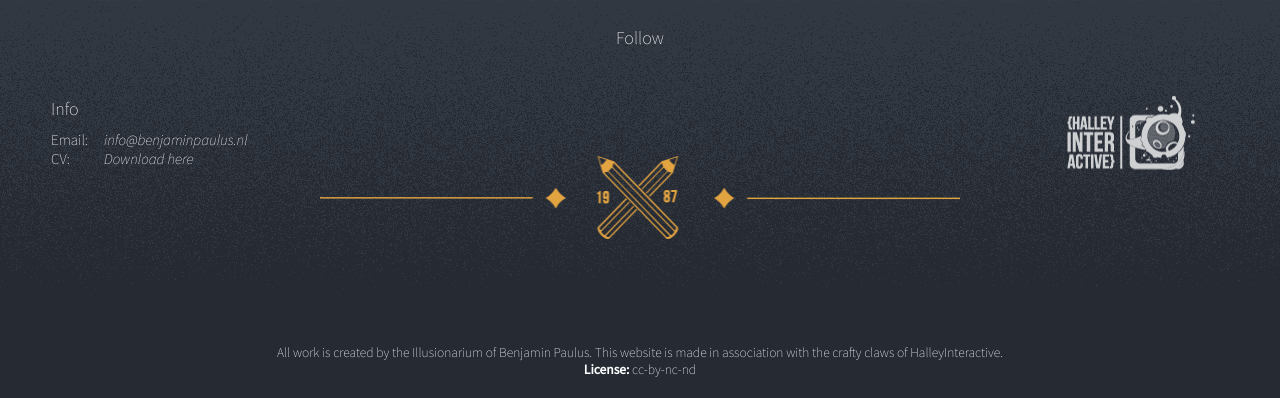
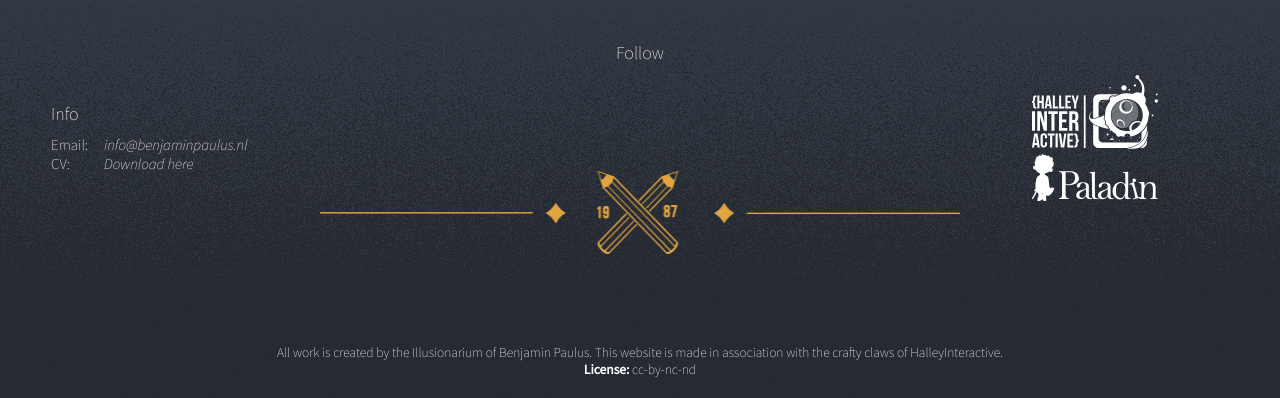
Before and after one commit to HalleyInteractive/Benjamin-Paulus, a plain HTML site: page index.html in a window 1280 px wide. Shown: the part 802-1200 px from the top of the page. Drawn offline with nearby package versions, Linux system fonts and the light colour scheme.

Commit message:
CSS and SVG fixes

```diff
--- a/css/main.css
+++ b/css/main.css
@@ -70,7 +70,7 @@ a {
   font-size: 15px;
   background-color: #aaaaaa;
   background-image: url('../img/footer-background.png');
-  height: 400px;
+  min-height: 400px;
   order: 2;
 }
 
@@ -110,6 +110,7 @@ a {
 }
 
 .footer-middle {
+  margin-top: 20px;
   flex-direction: column;
   width: 50%;
   order: 2;
@@ -142,11 +143,25 @@ a {
 }
 
 .halley-interactive {
-  background-image: url('../img/halley-logo.png');
+  background-image: url('../img/halley-interactive-logo.svg');
   background-repeat: no-repeat;
   background-size: contain;
   width: 128px;
   height: 74px;
+  margin: 0px 5px 5px 0px;
+}
+
+.in-association-with {
+  display: flex;
+  flex-direction:column;
+}
+
+.paladin {
+  background-image: url('../img/paladin-logo.svg');
+  background-repeat: no-repeat;
+  background-size: contain;
+  width: 198px;
+  height: 47px;
 }
 
 .site-title {
@@ -262,6 +277,11 @@ a {
     height: 58px;
   }
 
+  .paladin {
+    width: 100px;
+    height: 24px;
+  }
+
   .feather {
     width: 150px;
     height: 134px;
--- a/index.html
+++ b/index.html
@@ -61,6 +61,8 @@
             <div class="in-association-with">
               <div class="halley-interactive">
               </div>
+              <div class="paladin">
+              </div>
             </div>
           </section>
           <section class="footer-note"><div>All work is created by the Illusionarium of Benjamin Paulus. This website is made in association with the crafty claws of HalleyInteractive.</div>
```
Also changed, not shown: img/halley-interactive-logo.svg (added), img/paladin-logo.svg (added).
